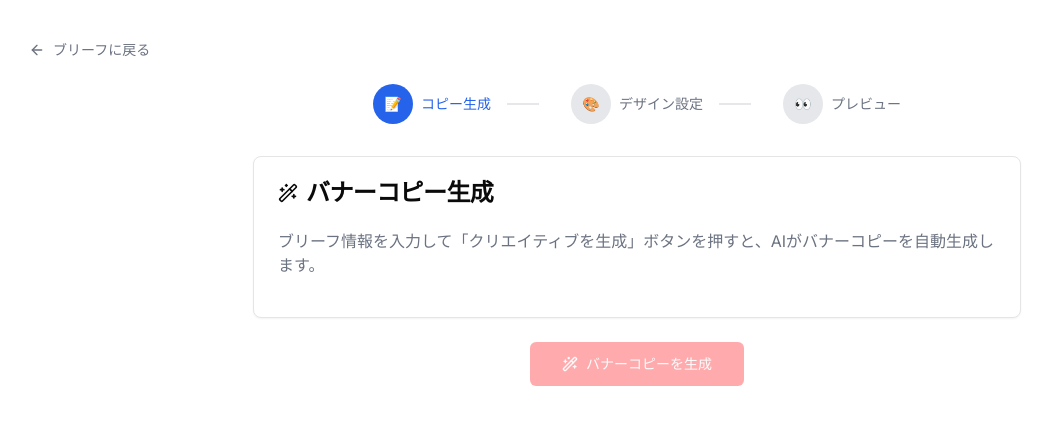
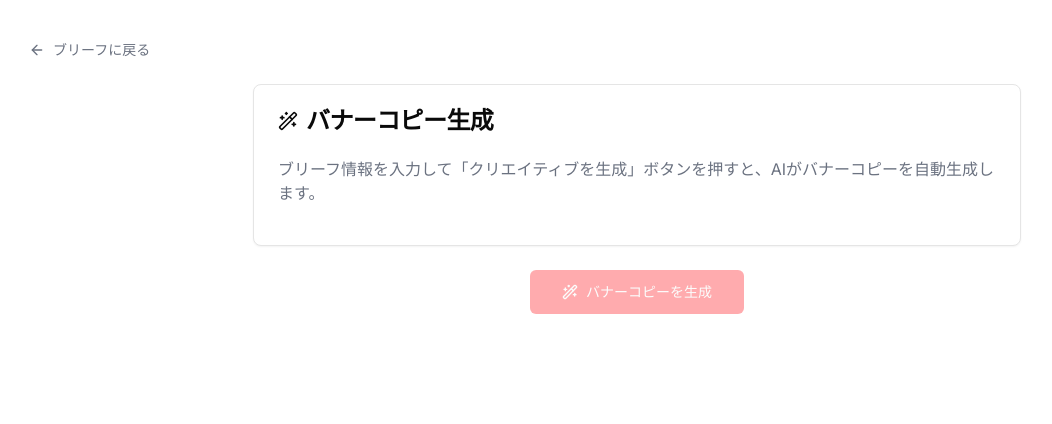
Before and after one commit to umitamaru/v0-web-app-development, a Next.js app: page /banner-copy in a window 1280 px wide. Shown: the top 424 px of the page, without its empty margins (3-1055 px from the left). Built offline with nearby package versions, Linux system fonts and the light colour scheme; no server answers.

Commit message:
fix: remove step indicator navigation guide from banner-copy page
Remove the step indicator navigation guide ("コピー生成" → "デザイン設定" → "プレビュー") from the banner-copy page as requested.

Co-authored-by: umitamaru <umitamaru@users.noreply.github.com>

```diff
--- a/app/banner-copy/page.tsx
+++ b/app/banner-copy/page.tsx
@@ -392,40 +392,6 @@ function BannerCopyContent() {
         </Link>
       </div>
 
-      {/* ステップインジケーター */}
-      <div className="max-w-3xl mx-auto mb-8">
-        <div className="flex items-center justify-center space-x-4">
-          {[
-            { key: 'copy', label: 'コピー生成', icon: '📝' },
-            { key: 'design', label: 'デザイン設定', icon: '🎨' },
-            { key: 'preview', label: 'プレビュー', icon: '👀' }
-          ].map((stepItem, index) => (
-            <div key={stepItem.key} className="flex items-center">
-              <div className={`
-                flex items-center justify-center w-10 h-10 rounded-full text-sm font-medium
-                ${step === stepItem.key
-                  ? 'bg-blue-600 text-white'
-                  : index < ['copy', 'design', 'preview'].indexOf(step)
-                    ? 'bg-green-600 text-white'
-                    : 'bg-gray-200 text-gray-600'
-                }
-              `}>
-                {stepItem.icon}
-              </div>
-              <span className={`ml-2 text-sm font-medium ${
-                step === stepItem.key ? 'text-blue-600' : 'text-gray-500'
-              }`}>
-                {stepItem.label}
-              </span>
-              {index < 2 && (
-                <div className={`w-8 h-0.5 mx-4 ${
-                  index < ['copy', 'design', 'preview'].indexOf(step) ? 'bg-green-600' : 'bg-gray-200'
-                }`} />
-              )}
-            </div>
-          ))}
-        </div>
-      </div>
 
       {/* エラー表示 */}
       {error && (
```
